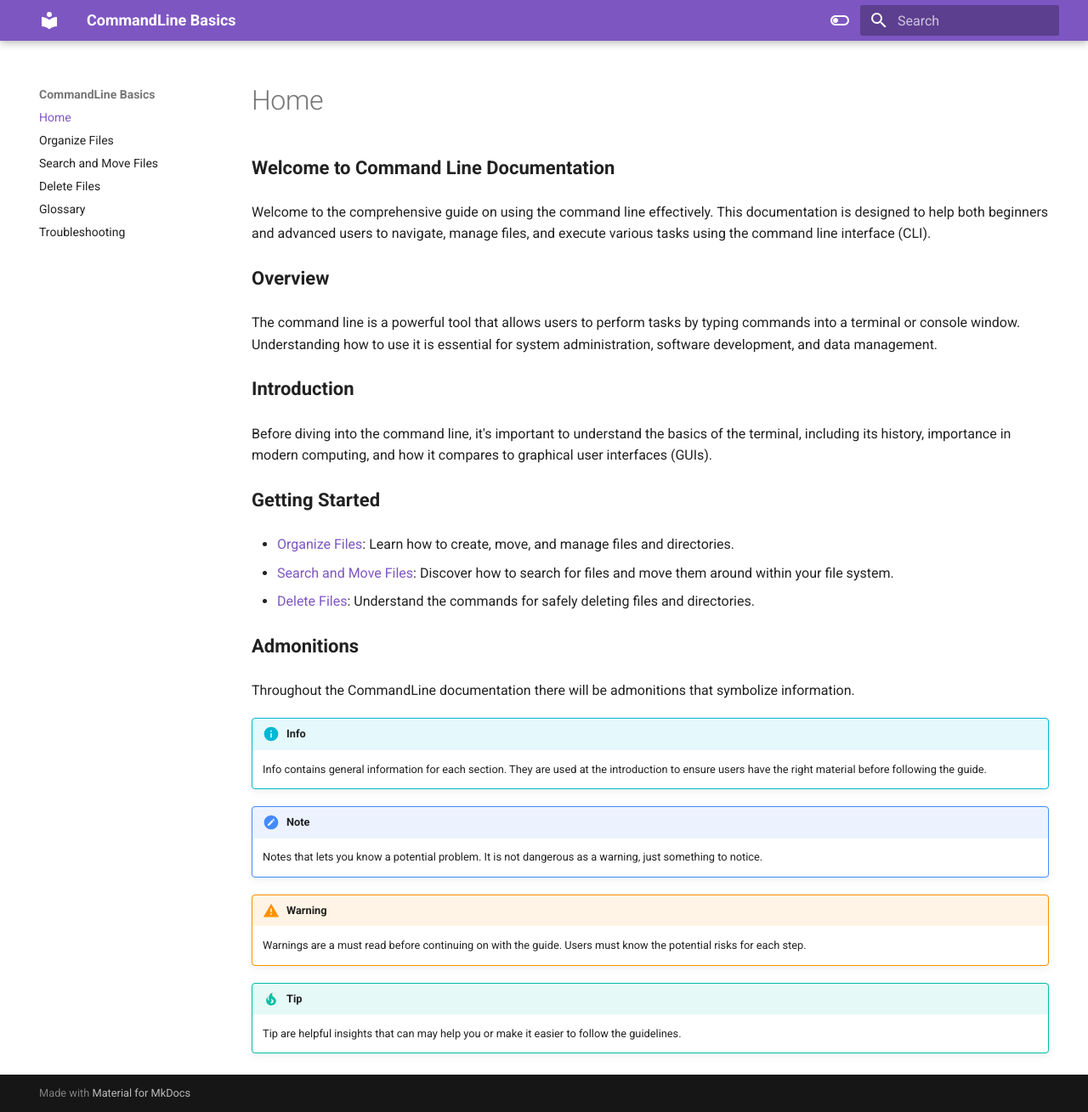
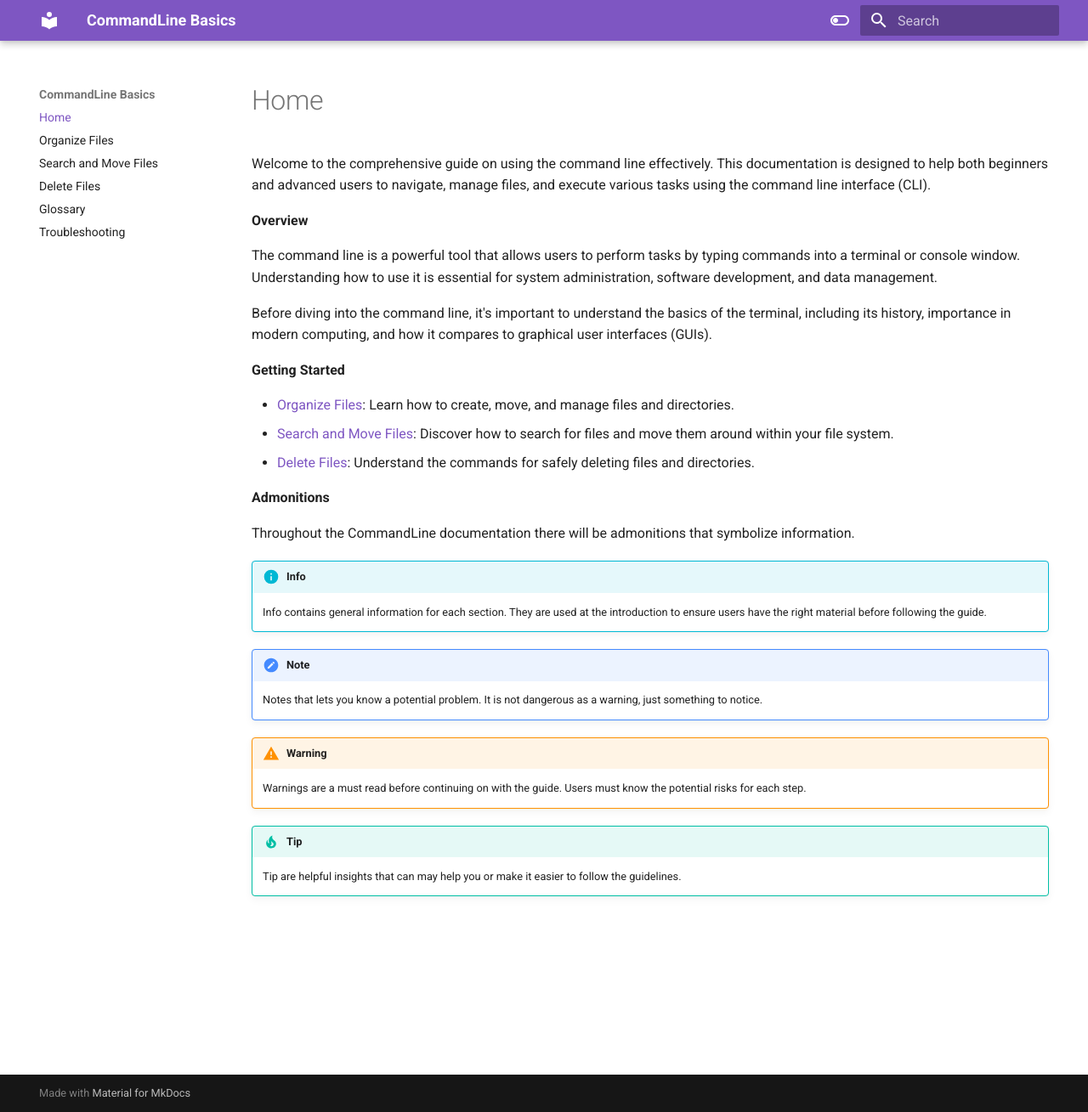
Before and after one commit to RichardLi6/UsingCommandLine, an MkDocs documentation site: the page built from docs/index.md, in a window 1280 px wide and 1309 px high. Shown: the whole window at 85% size. Built offline with MkDocs 1.6.1 and Material for MkDocs 9.7.7, drawn with Linux system fonts in a browser that asks for light colours.

Commit message:
Add changes to index.md headers

```diff
--- a/docs/index.md
+++ b/docs/index.md
@@ -1,22 +1,18 @@
-<p style="font-size: 22px;"> <b> Welcome to Command Line Documentation </b> </p>
-
 Welcome to the comprehensive guide on using the command line effectively. This documentation is designed to help both beginners and advanced users to navigate, manage files, and execute various tasks using the command line interface (CLI).
 
-<p style="font-size: 22px;"> <b>Overview </b> </p>
+<b>Overview </b>
 
 The command line is a powerful tool that allows users to perform tasks by typing commands into a terminal or console window. Understanding how to use it is essential for system administration, software development, and data management.
 
-<p style="font-size: 22px;"> <b>Introduction</b> </p>
-
 Before diving into the command line, it's important to understand the basics of the terminal, including its history, importance in modern computing, and how it compares to graphical user interfaces (GUIs).
 
-<p style="font-size: 22px;"> <b> Getting Started </b> </p>
+<b> Getting Started </b>
 
 - [Organize Files](OrganizeFiles.md): Learn how to create, move, and manage files and directories.
 - [Search and Move Files](SearchMove.md): Discover how to search for files and move them around within your file system.
 - [Delete Files](DeletingFiles.md): Understand the commands for safely deleting files and directories.
 
-<p style="font-size: 22px;"> <b> Admonitions </b> </p>
+<b> Admonitions </b>
 
 Throughout the CommandLine documentation there will be admonitions that symbolize information.
 !!! info
```
